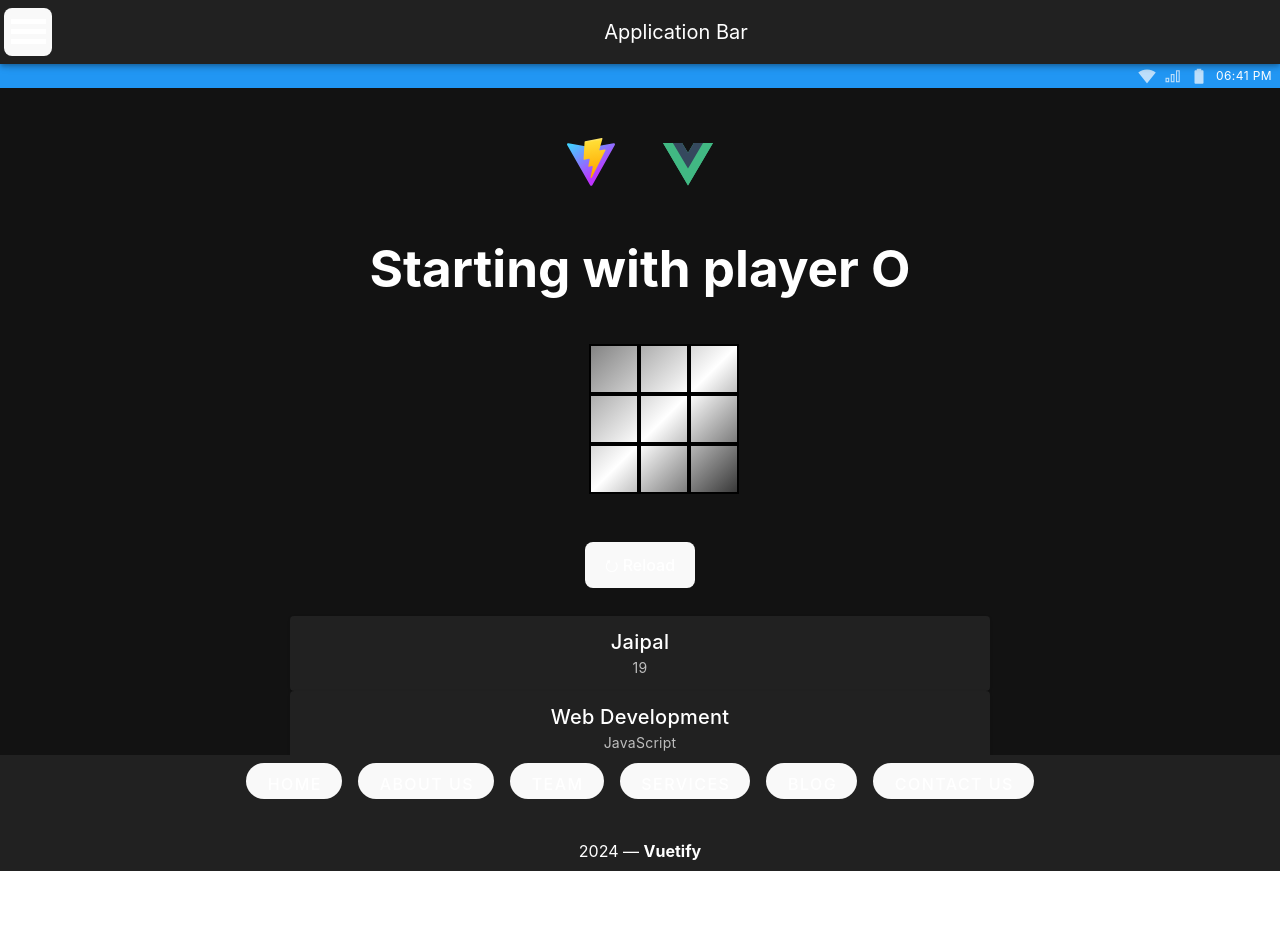
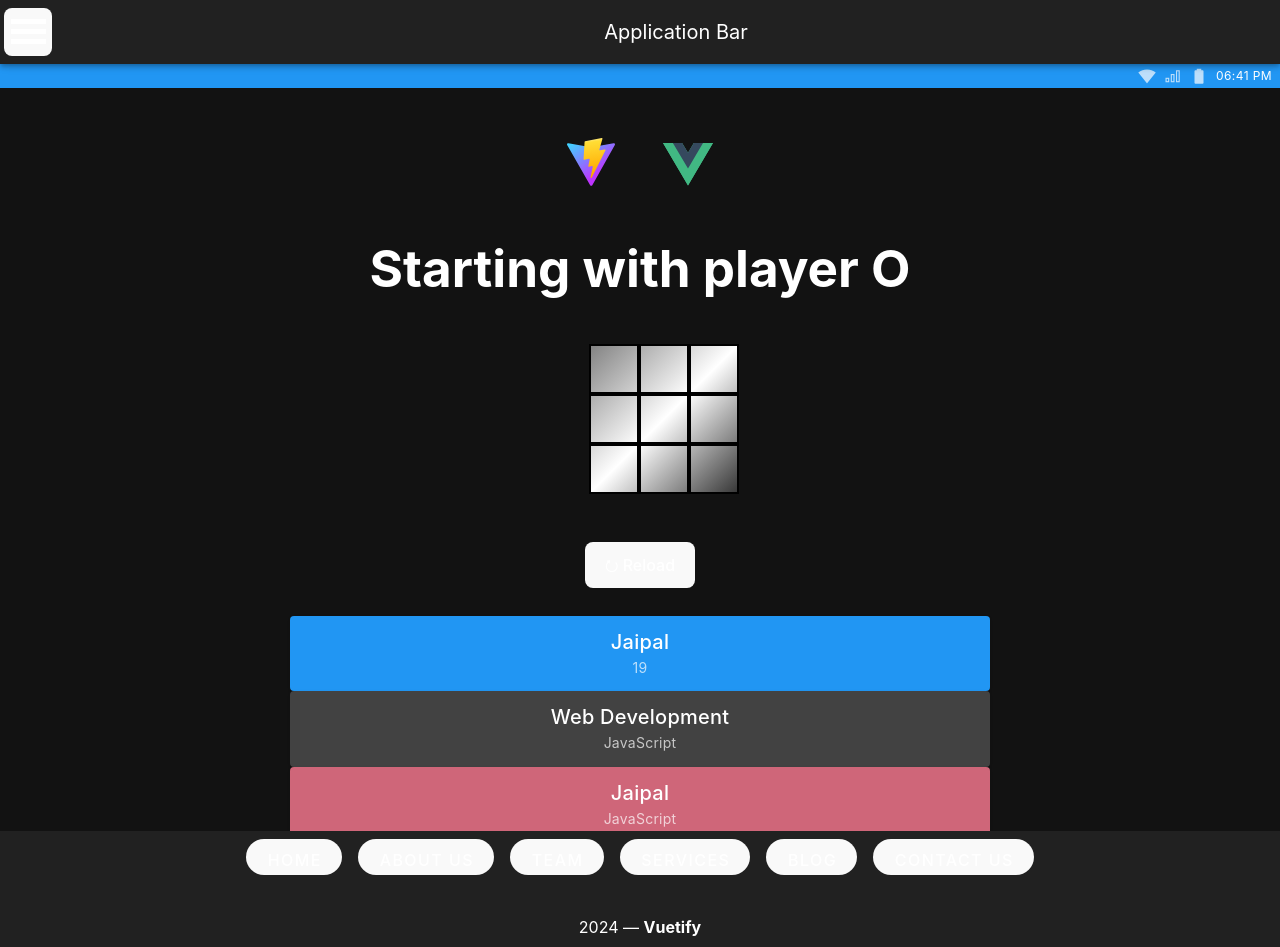
Before and after one commit to BhJaipal/tic-tac-toe, a Vue app in the folder vite-project/: page / in a window 1280 px wide. Before the commit the page ends 871 px from the top, so only its background shows below. Built offline with nearby package versions, Linux system fonts and the light colour scheme.

Commit message:
Thinking of something

```diff
--- a/vite-project/src/components/multiple-props.vue
+++ b/vite-project/src/components/multiple-props.vue
@@ -5,15 +5,23 @@ export default {
 </script>
 
 <script lang="ts" setup>
+import { computed } from "vue";
+
 type Props = {
 	name?: string;
 	age?: number;
+	color?: string;
 	course?: string;
 	subject?: string;
 	class?: string;
 };
 let prop = defineProps<Props>();
-console.log(prop);
+let improperProps = computed(() => {
+	return (
+		(prop.name == undefined || prop.age == undefined) &&
+		(prop.course == undefined || prop.subject == undefined)
+	);
+});
 </script>
 
 <template>
@@ -21,6 +29,7 @@ console.log(prop);
 		<v-card
 			:class="$props.class ? $props.class : ''"
 			width="700"
+			:color="improperProps ? 'error' : color ?? 'surface-light'"
 			:title="name ? name : course"
 			:subtitle="age ? age : subject"
 		></v-card>
--- a/vite-project/src/routes/Home.vue
+++ b/vite-project/src/routes/Home.vue
@@ -165,6 +165,7 @@ function restart() {
 	<div>
 		<button class="restart" @click="restart">⭮ Reload</button>
 	</div>
-	<multipleProps name="Jaipal" :age="19" class="mt-10" />
+	<multipleProps name="Jaipal" color="primary" :age="19" class="mt-10" />
 	<multipleProps course="Web Development" subject="JavaScript" />
+	<multipleProps name="Jaipal" subject="JavaScript" color="primary" />
 </template>
```
